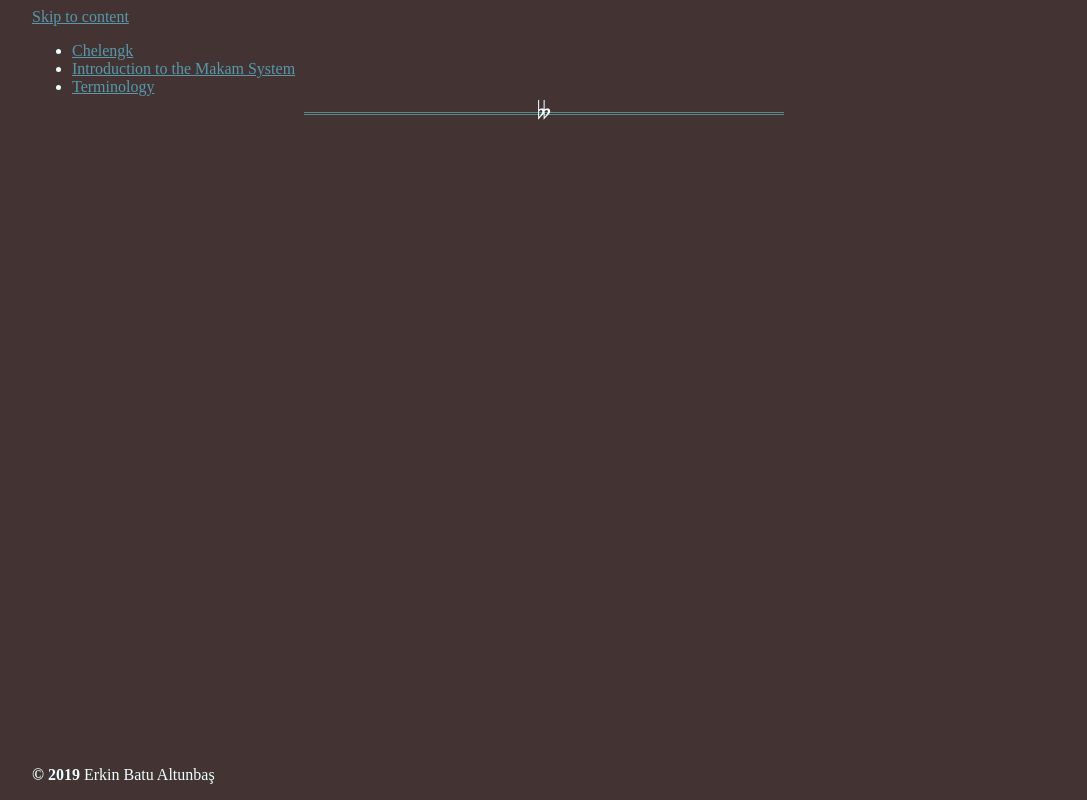
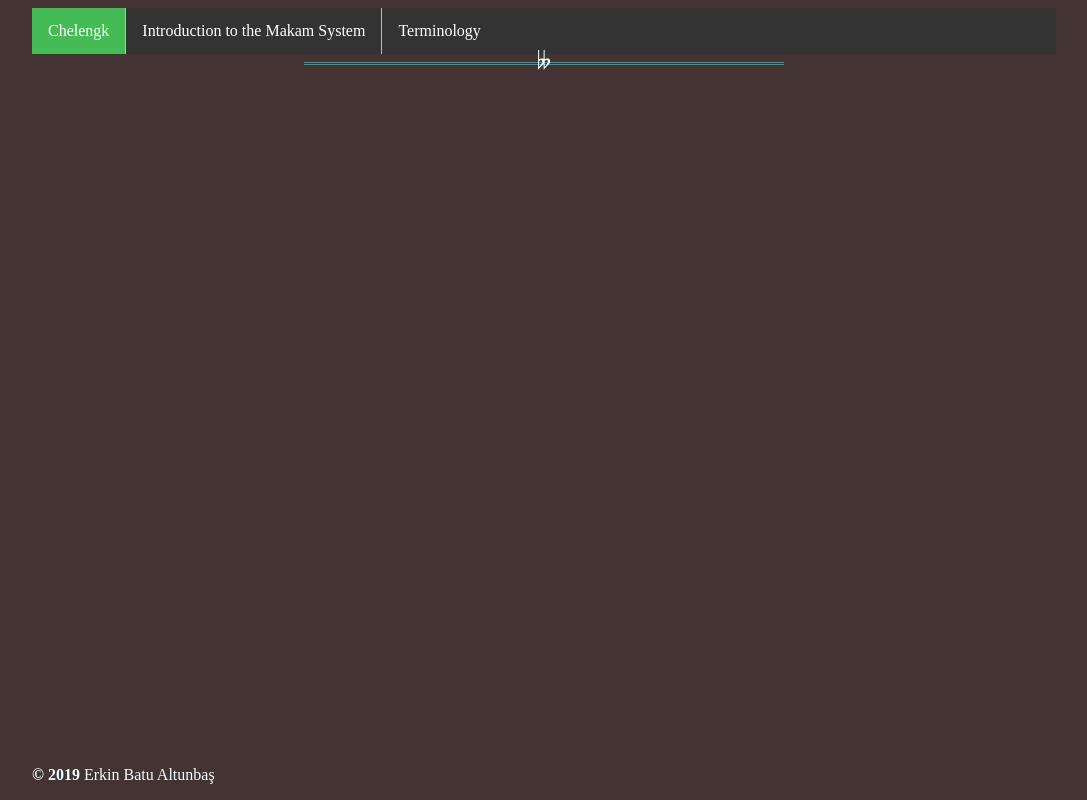
Before and after one commit to erkin/chelengk, a plain HTML site: page index.html in a window 1280 px wide. Shown: the whole page, without its empty margins (96-1183 px from the left). Drawn offline with Linux system fonts and the light colour scheme.

Commit message:
Fix absolute path and styling

```diff
--- a/index.html
+++ b/index.html
@@ -16,7 +16,7 @@
     <link rel="canonical"
           href="https://erkin.party/chelengk"/>
 
-    <link rel="stylesheet" href="/style.css"/>
+    <link rel="stylesheet" href="/chelengk/style.css"/>
 
     <title>Chelengk</title>
   </head>
@@ -26,9 +26,9 @@
       <div id="skip"><a href="#content">Skip to content</a></div>
       <nav>
         <ul>
-          <li><a href="/" class="active">Chelengk</a></li>
-          <li><a href="/primer">Introduction to the Makam System</a></li>
-          <li><a href="/terms">Terminology</a></li>
+          <li><a href="/chelengk" class="active">Chelengk</a></li>
+          <li><a href="/chelengk/primer">Introduction to the Makam System</a></li>
+          <li><a href="/chelengk/terms">Terminology</a></li>
         </ul>
       </nav>
     </header>
--- a/style.css
+++ b/style.css
@@ -1,10 +1,15 @@
 html
 {
 	font-family: serif;
+	height: 100%;
 }
 
 body
 {
+	margin-left: 10%;
+	margin-right: 10%;
+	min-height: 80%;
+	vertical-align: middle;
 }
 
 hr
@@ -31,27 +36,80 @@ footer
 	bottom: 0;
 }
 
+ul
+{
+	list-style-type: none;
+	margin: 0;
+	padding: 0;
+	overflow: hidden;
+	background-color: #333;
+}
+
+li
+{
+	float: left;
+	border-right:1px solid #bbb;
+}
+
+li:last-child
+{
+	border-right: none;
+}
+
+li a
+{
+	display: block;
+	color: #fff;
+	text-align: center;
+	padding: 14px 16px;
+	text-decoration: none;
+}
+
+#skip a
+{
+	position: absolute;
+	left: -999px;
+	top: auto;
+	width: 1px;
+	height: 1px;
+	overflow: hidden;
+	z-index: -999;
+}
+
+#skip a:focus, #skip a:active
+{
+	position: static;
+	left: auto;
+	top: auto;
+	width: auto;
+	height: auto;
+	overflow: auto;
+	z-index: 999;
+
+	color: #15151a;
+	background-color: #eea;
+	padding: 2px;
+	border-radius: 2px;
+	border: 2px solid #ffa;
+}
+
 @media screen
 {
 	html
 	{
 		background-color: #433;
-
-		height: 100%;
 	}
 	body
 	{
 		color: #eff;
-
-		margin-left: 10%;
-		margin-right: 10%;
-
-		min-height: 80%;
-		vertical-align: middle;
 	}
 	a
 	{
 		color: #59A;
+	}
+	.active
+	{
+		background-color: #4B5;
 	}
 }
 
```
Also changed, not shown: primer/index.html (+5 -5 lines), terms/index.html (+5 -5 lines).
